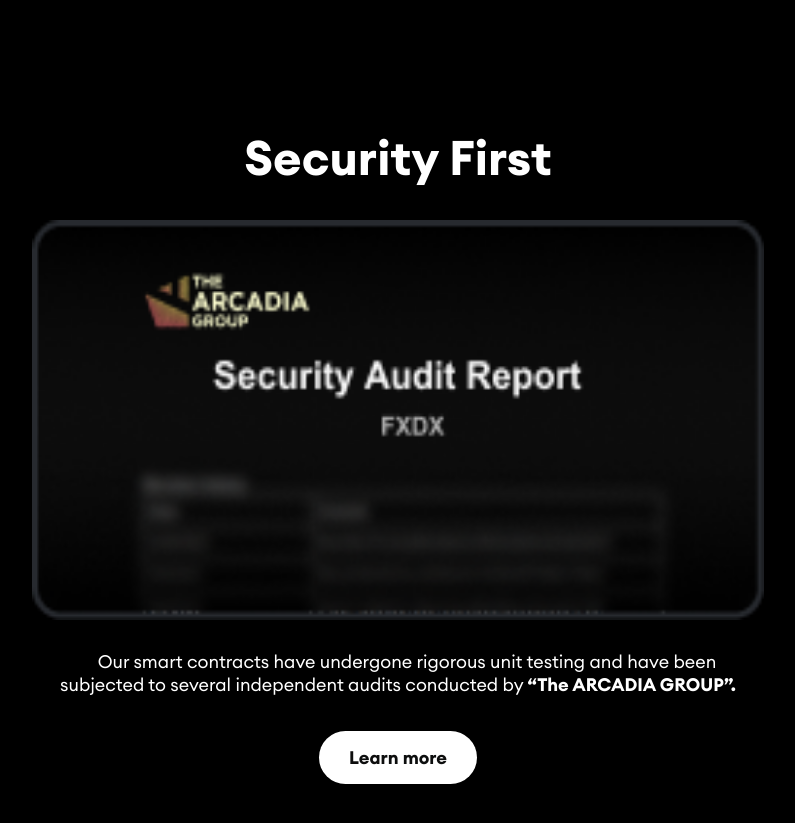
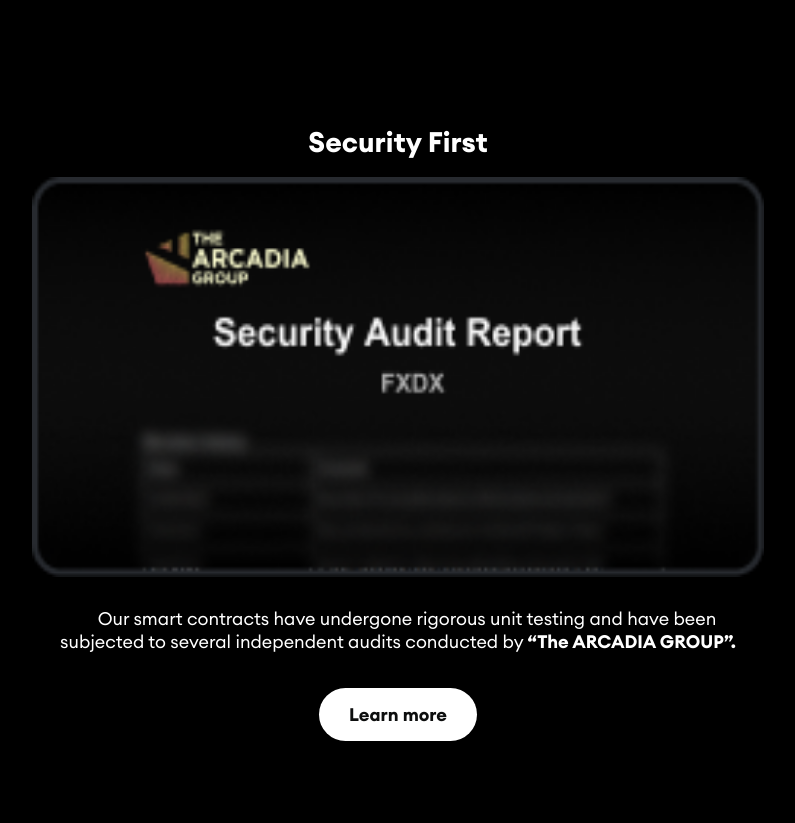
Before and after one commit to pramaths/fxdx-landing-page, a React app: page / in a window 1280 px wide. Shown: the part 1940-2763 px from the top of the page, without its empty margins (242-1037 px from the left). Built offline with nearby package versions, Linux system fonts and the light colour scheme; no server answers.

Commit message:
Update Audit.css

```diff
--- a/src/components/Audit/Audit.css
+++ b/src/components/Audit/Audit.css
@@ -55,8 +55,14 @@
   }
 
   .Audit-heading {
-    font-size: 48px;
-  }
+ width: auto;
+    padding: 0.2rem 5vw;
+    font-style: normal;
+    font-weight: 700;
+    font-size: 1.75rem;
+    line-height: 25px;
+    text-align: center;
+    color: #ffffff;  }
 
   .Audit-text {
     font-size: 18px;
```
